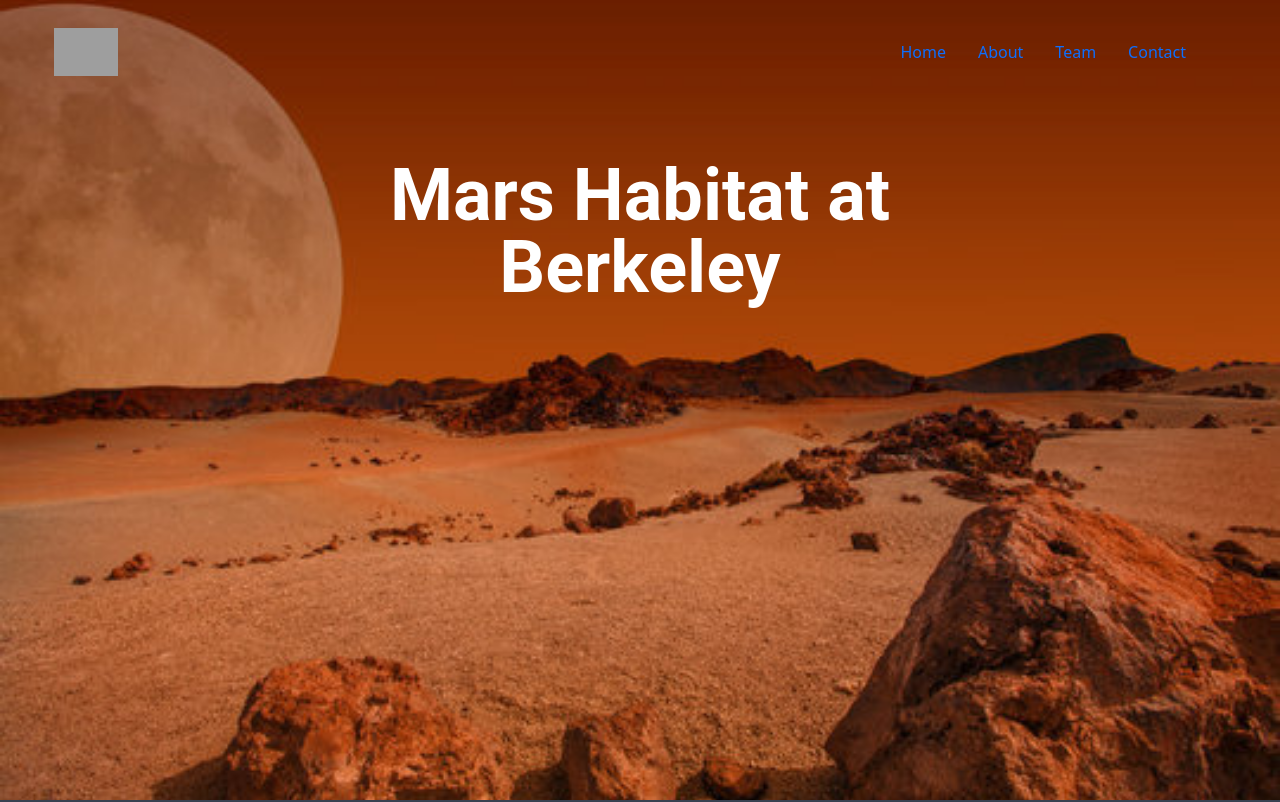
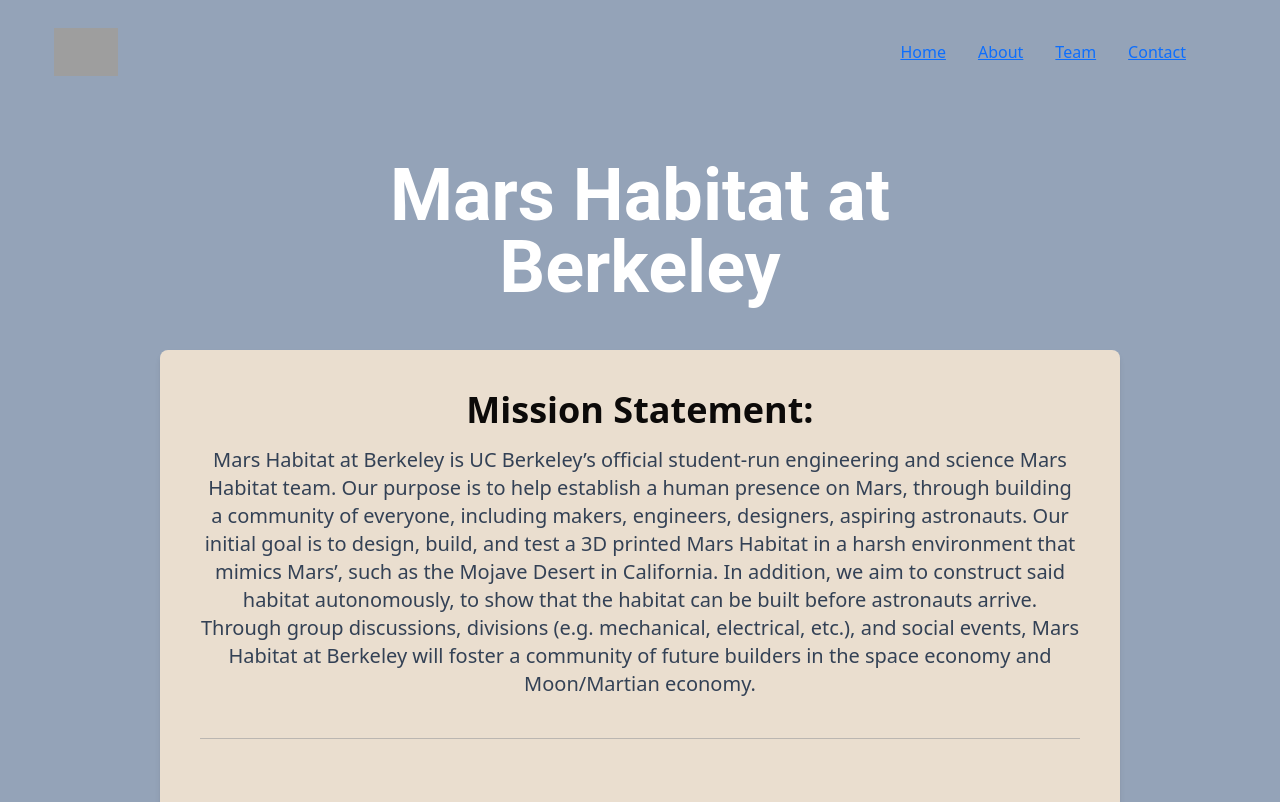
Before and after one commit to Mars-Habitat-at-Berkeley/MHAB_Website, a Next.js app: page / in a window 1280 px wide. Shown: the top 802 px of the page. Built offline with nearby package versions, Linux system fonts and the light colour scheme; grey boxes are pictures that could not be loaded.

Commit message:
fixed box and added mission statement but removed bg

```diff
--- a/package.json
+++ b/package.json
@@ -9,6 +9,9 @@
     "lint": "next lint"
   },
   "dependencies": {
+    "@emotion/react": "^11.13.3",
+    "@emotion/styled": "^11.13.0",
+    "@mui/material": "^6.1.2",
     "animejs": "^3.2.2",
     "bootstrap": "^5.3.3",
     "next": "14.2.11",
--- a/src/app/components/Header.tsx
+++ b/src/app/components/Header.tsx
@@ -9,16 +9,16 @@
                 </div>
                 <ul className="flex justify-end space-x-8 mt-3">
                     <li>
-                        <Link href="/" className="text-white-700 hover:text-white-900 visited:text-white-700 no-underline">Home</Link>
+                        <Link href="/" className="text-white-700 hover:text-white-900 visited:text-white-700">Home</Link>
                     </li>
                     <li>
-                        <Link href="#about" className="text-white-700 hover:text-white-900 visited:text-white-700 no-underline">About</Link>
+                        <Link href="#about" className="text-white-700 hover:text-white-900 visited:text-white-700">About</Link>
                     </li>
                     <li>
-                        <Link href="#team" className="text-white-700 hover:text-white-900 visited:text-white-700 no-underline">Team</Link>
+                        <Link href="#team" className="text-white-700 hover:text-white-900 visited:text-white-700">Team</Link>
                     </li>
                     <li>
-                        <Link href="#contact" className="text-white-700 hover:text-white-900 visited:text-white-700 no-underline">Contact</Link>
+                        <Link href="#contact" className="text-white-700 hover:text-white-900 visited:text-white-700">Contact</Link>
                     </li>
                 </ul>
             </nav>
--- a/src/app/components/MainPage.tsx
+++ b/src/app/components/MainPage.tsx
@@ -11,7 +11,7 @@
 
         const typeWriter = setInterval(() => {
             if (index < title.length) {
-                setDisplayedText((prev) => prev + title.charAt(index)); // Use charAt to get one character
+                setDisplayedText((prev) => prev + title.charAt(index));
                 index++;
             } else {
                 clearInterval(typeWriter);
@@ -22,11 +22,22 @@
     }, []);
 
     return (
-        <div className="bg-gray-700 min-h-screen flex flex-col items-center overflow-hidden">
+        <div className="bg-slate-400 min-h-screen flex flex-col items-center overflow-hidden">
             <div className="fixed top-40 left-1/2 transform -translate-x-1/2 text-center z-50">
                 <h1 className="text-white text-7xl font-bold font-['Roboto']">
                     {displayedText}
                 </h1>
+            </div>
+            <div className="relative w-75 h-screen bg-orange-100 bg-opacity-80 rounded-lg shadow-md z-50 flex flex-col items-center mt-[350px]">
+                <p className="pt-10 font-bold text-4xl text-stone-950">Mission Statement:</p>
+                <p className="text-xl px-10 justify-center break-normal text-center text-slate-700">
+                Mars Habitat at Berkeley is UC Berkeley’s official student-run engineering and science Mars Habitat team.
+                Our purpose is to help establish a human presence on Mars, through building a community of everyone, including
+                makers, engineers, designers, aspiring astronauts. Our initial goal is to design, build, and test a 3D printed Mars
+                Habitat in a harsh environment that mimics Mars’, such as the Mojave Desert in California. In addition, we aim to construct said habitat autonomously, to show that the habitat can be built before astronauts arrive. Through group discussions, divisions (e.g. mechanical, electrical, etc.), and social events, Mars Habitat at Berkeley will foster a community of future builders in the space economy and Moon/Martian economy.
+                <hr className='mt-10'></hr>
+                </p>
+                <hr></hr>
             </div>
         </div>
 
--- a/src/app/globals.css
+++ b/src/app/globals.css
@@ -27,12 +27,6 @@
   --background: #ffffff;
 }
 
-@media (prefers-color-scheme: dark) {
-  :root {
-    --foreground: #ededed;
-  }
-}
-
 body {
   color: var(--foreground);
   background: var(--background);
--- a/src/app/page.tsx
+++ b/src/app/page.tsx
@@ -1,6 +1,6 @@
 // import Image from 'next/image';
 import 'bootstrap/dist/css/bootstrap.css';
-import Background from './components/Background';
+import Background from './components/background';
 import IntroSection from './components/Introduction';
 import Header from './components/Header';
 import MainPage from './components/MainPage';
@@ -12,7 +12,6 @@
     <div className="relative">
       <Header />
       <MainPage />
-      <Background />
       <IntroSection />
     </div>
   );
```
Also changed, not shown: 1 other file (tests, documents, lock files or other folders).
